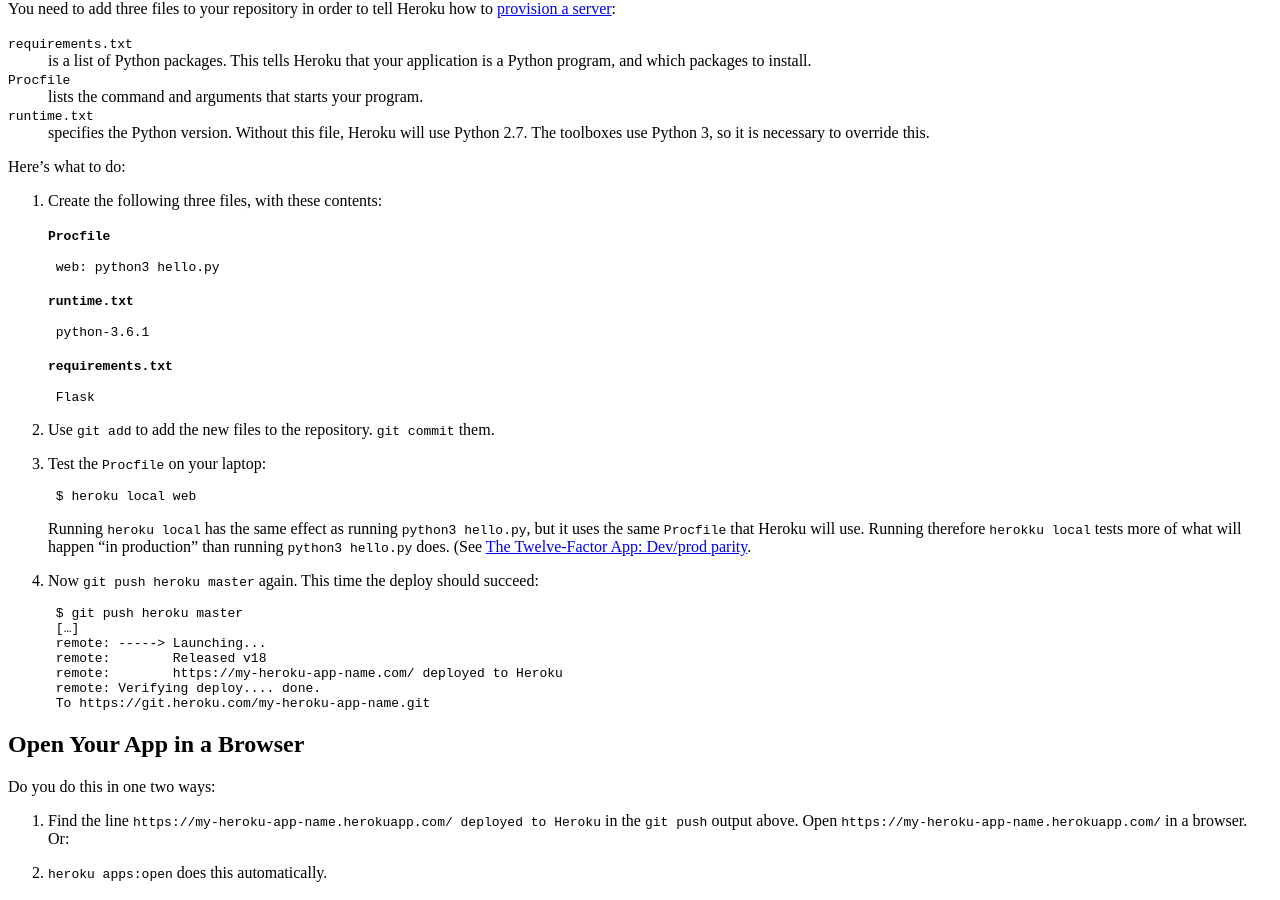
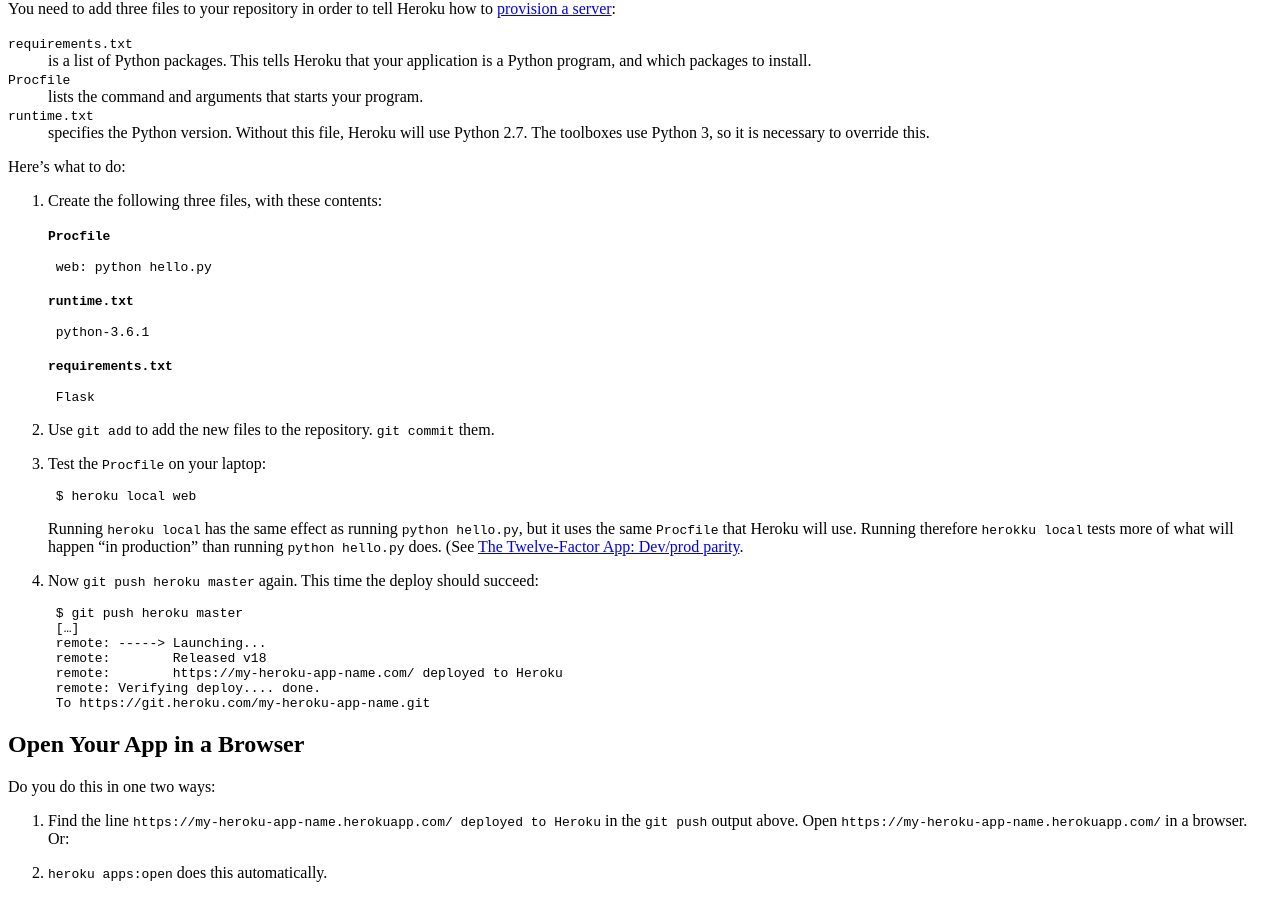
Before and after one commit to olin-toolboxes/toolboxes.web, a Jekyll site: the page built from _toolboxes/heroku.md, in a window 1280 px wide and 900 px high, scrolled down 1862 px. Built offline with Jekyll 4.4.1, drawn with Linux system fonts in a browser that asks for light colours; a style sheet for code colours, icons or effects is not loaded.

Commit message:
Change python3 -> python

````diff
--- a/_toolboxes/heroku.md
+++ b/_toolboxes/heroku.md
@@ -102,7 +102,7 @@ Here's what to do:
 
     **`Procfile`**
 
-        web: python3 hello.py
+        web: python hello.py
 
     **`runtime.txt`**
 
@@ -120,8 +120,8 @@ Here's what to do:
     $ heroku local web
     ```
 
-    Running `heroku local` has the same effect as running `python3 hello.py`, but it uses the same `Procfile` that Heroku will use.
-    Running therefore `herokku local` tests more of what will happen “in production” than running `python3 hello.py` does.
+    Running `heroku local` has the same effect as running `python hello.py`, but it uses the same `Procfile` that Heroku will use.
+    Running therefore `herokku local` tests more of what will happen “in production” than running `python hello.py` does.
     (See [The Twelve-Factor App: Dev/prod parity](https://12factor.net/dev-prod-parity).
 
 4. Now `git push heroku master` again. This time the deploy should succeed:
````
Also changed, not shown: _toolboxes/algorithmic-music-composition.md (+1 -1 lines), _toolboxes/algorithms-and-ai.md (+1 -1 lines), _toolboxes/evolutionary-algorithms.md (+1 -1 lines), _toolboxes/web-apps.md (+2 -2 lines).
